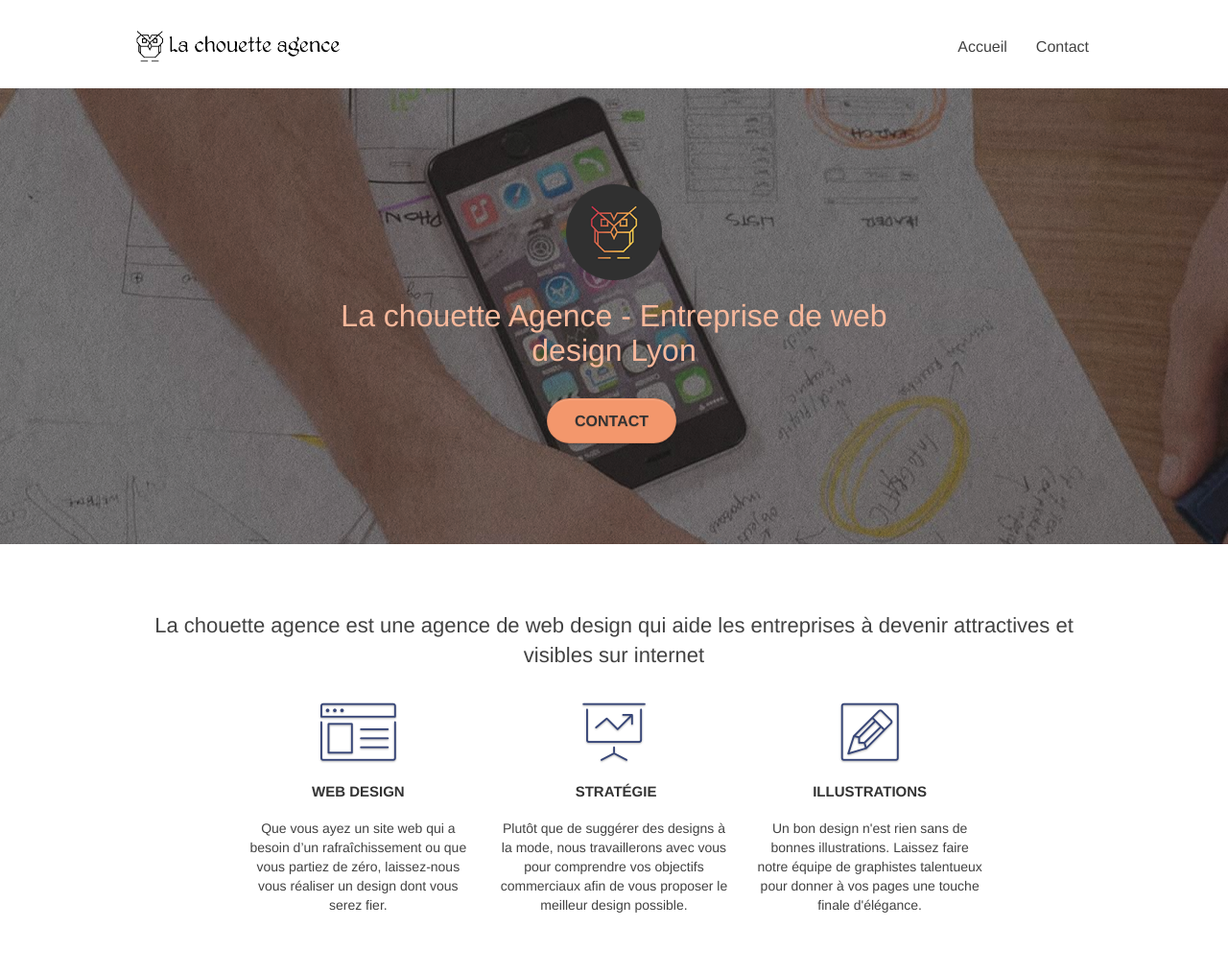
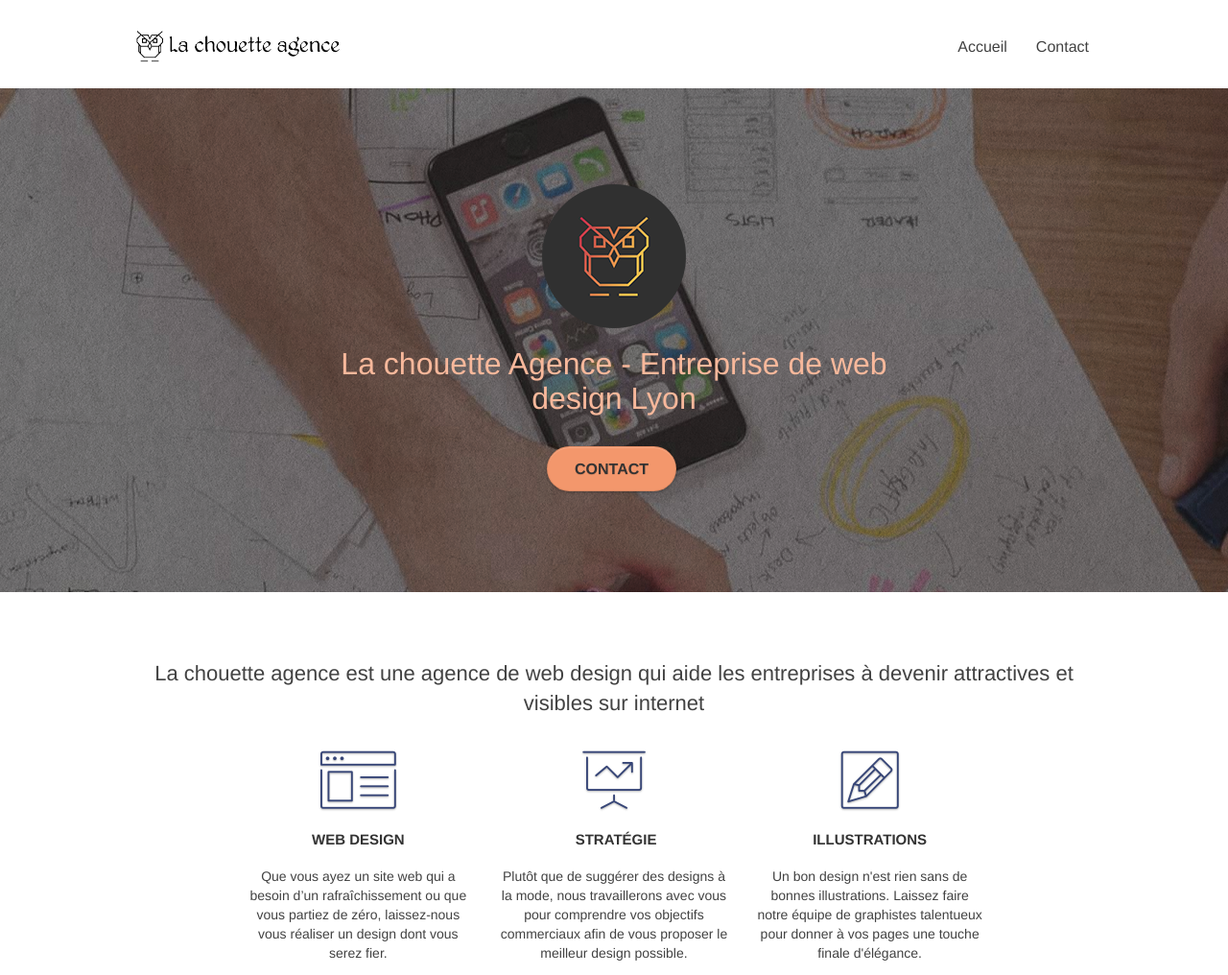
Before and after one commit to Saphan24/La-chouette-agence-corrig-, a plain HTML site: page index.html in a window 1280 px wide. Shown: the top 1016 px of the page at 96% size. Drawn offline with Linux system fonts and the light colour scheme.

Commit message:
mise à jour 5

```diff
--- a/index.html
+++ b/index.html
@@ -55,7 +55,7 @@
 				<div class="container bloc-lg">
 					<div class="row tight-width-whitespace">
 						<div class="col-sm-12">
-							<img src="img/logo.png" class="center-block image-resize-mode" width="100vw" alt="La chouette agence, agence web paris, création logo paris" />
+							<img src="img/logo.png" class="center-block image-resize-mode" alt="La chouette agence, agence web paris, création logo paris" />
 							<h1 class="text-center hero-bloc-text tc-white ">                    La chouette Agence - Entreprise de web design Lyon                </h1>
 							<div class="text-center">
 								<a href="page2.html" class="btn btn-lg btn-clean btn-rd cta-hero btn-atomic-tangerine" id="cta-hero">Contact</a>
```
